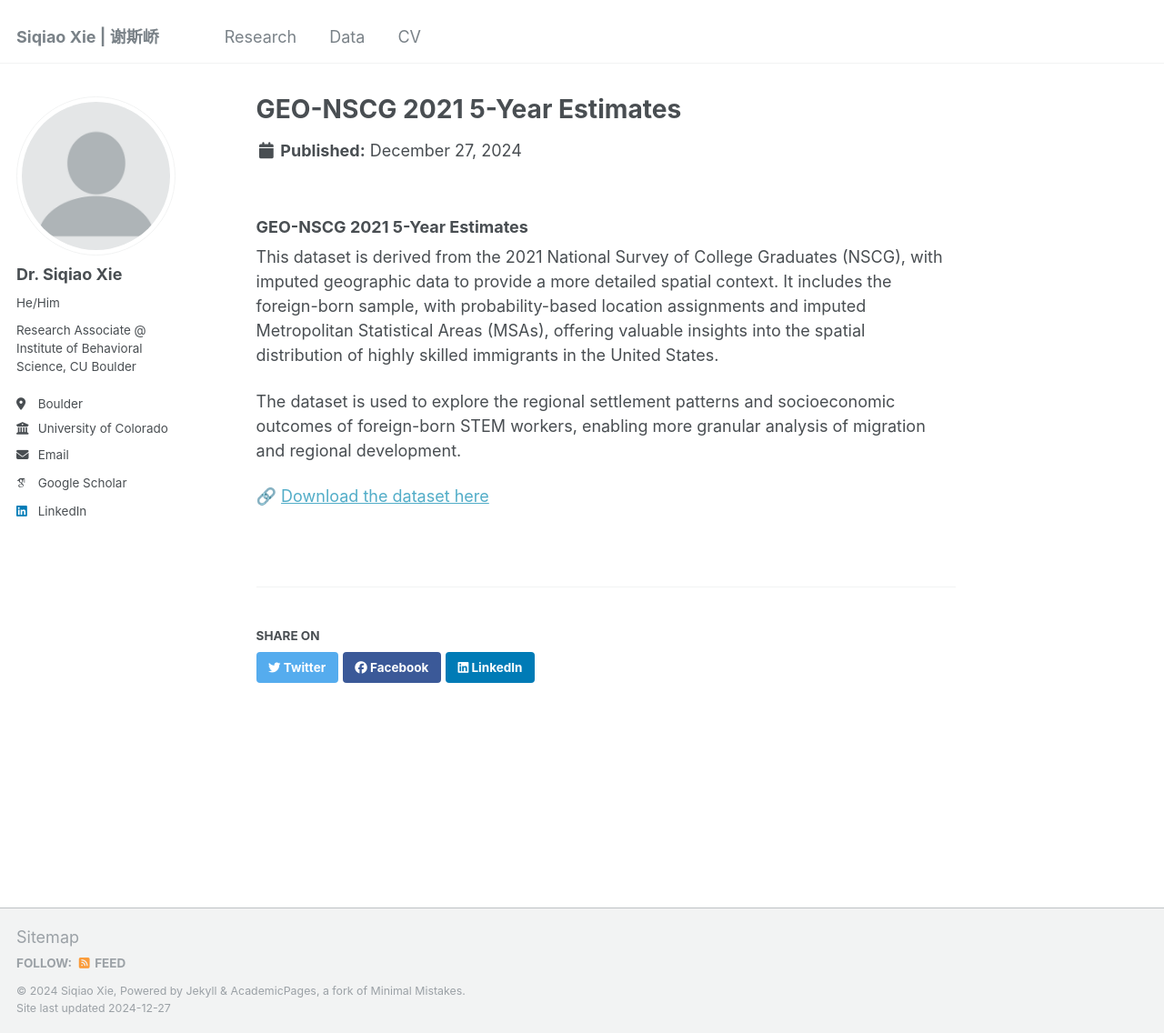
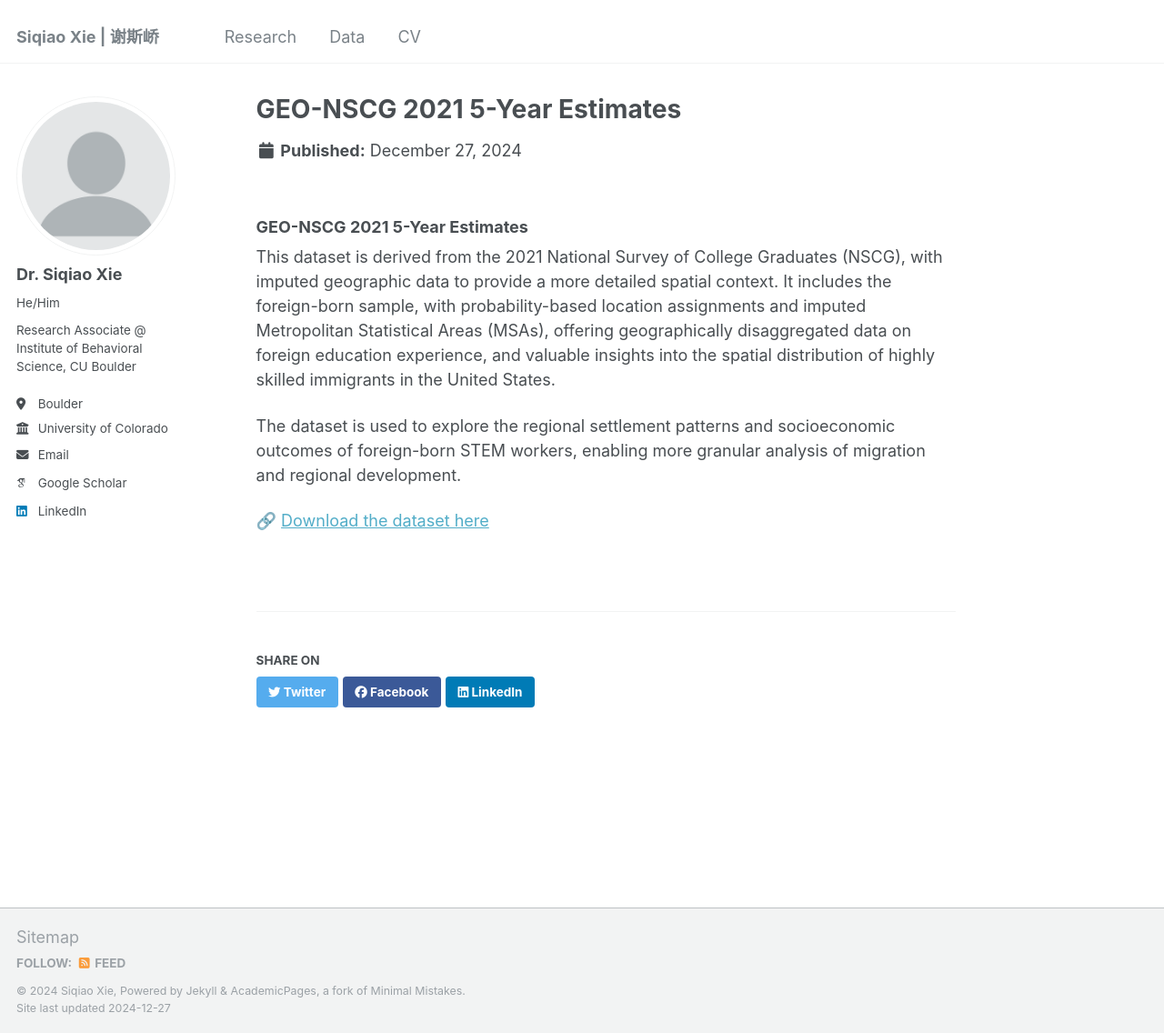
Before and after one commit to xiesiqiao/xiesiqiao.github.io, a Jekyll site: the page built from _portfolio/portfolio-1.md, in a window 1280 px wide and 1136 px high. Shown: the whole window at 91% size. Built offline with Jekyll 4.4.1, drawn with Linux system fonts in a browser that asks for light colours; some web fonts are replaced.

Commit message:
Update portfolio-1.md

```diff
--- a/_portfolio/portfolio-1.md
+++ b/_portfolio/portfolio-1.md
@@ -6,7 +6,7 @@ collection: portfolio
 
 ### GEO-NSCG 2021 5-Year Estimates
 
-This dataset is derived from the 2021 National Survey of College Graduates (NSCG), with imputed geographic data to provide a more detailed spatial context. It includes the foreign-born sample, with probability-based location assignments and imputed Metropolitan Statistical Areas (MSAs), offering valuable insights into the spatial distribution of highly skilled immigrants in the United States.
+This dataset is derived from the 2021 National Survey of College Graduates (NSCG), with imputed geographic data to provide a more detailed spatial context. It includes the foreign-born sample, with probability-based location assignments and imputed Metropolitan Statistical Areas (MSAs), offering geographically disaggregated data on foreign education experience, and valuable insights into the spatial distribution of highly skilled immigrants in the United States.
 
 The dataset is used to explore the regional settlement patterns and socioeconomic outcomes of foreign-born STEM workers, enabling more granular analysis of migration and regional development.
 
```
